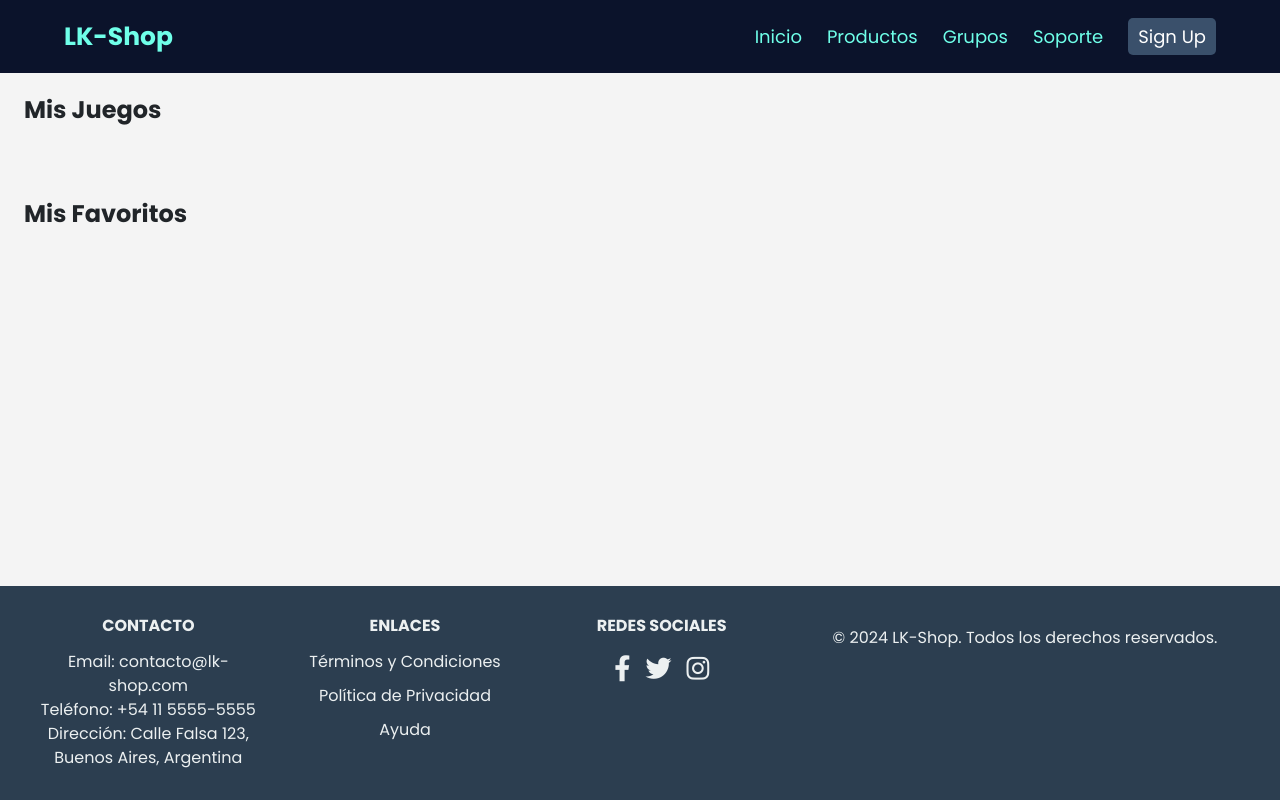
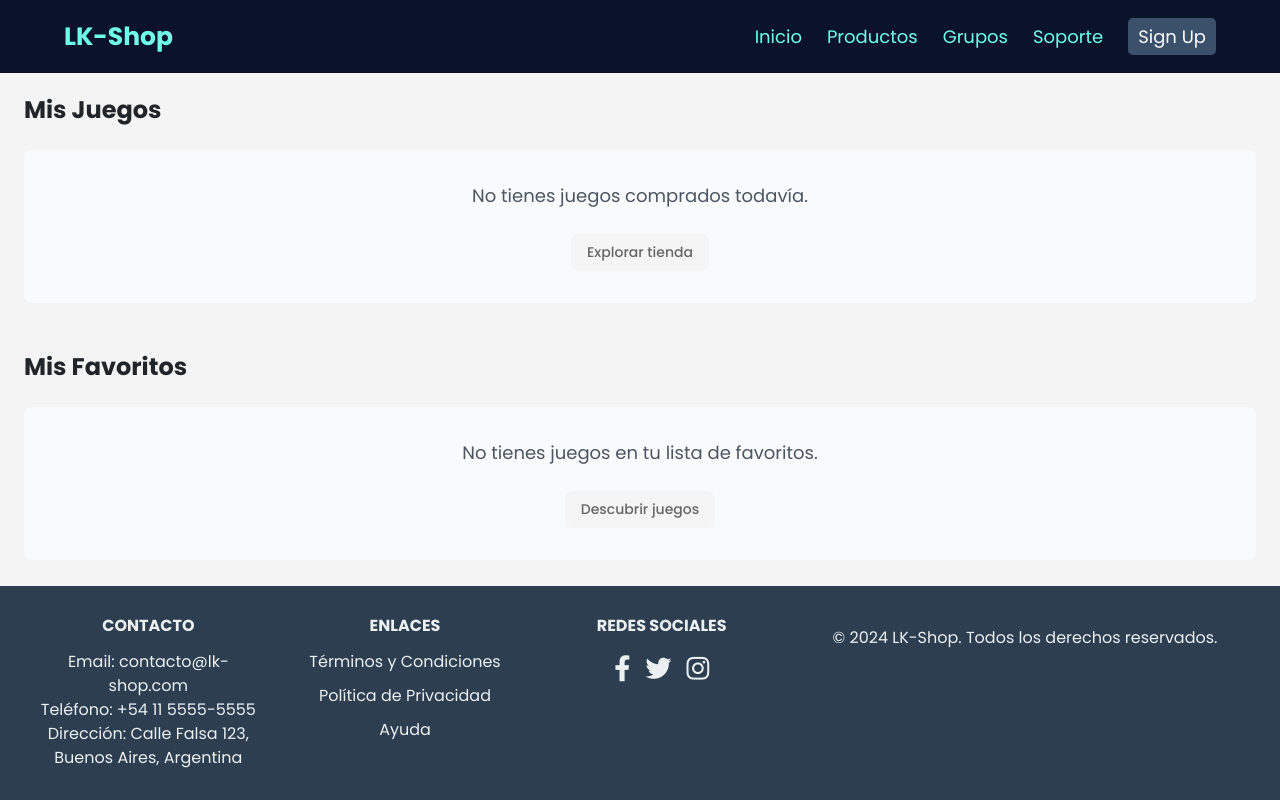
Before and after one commit to LuKarbo/Lk-Shop-React, a React (Vite) app: page /mylibrary in a window 1280 px wide. Built offline with nearby package versions, Linux system fonts and the light colour scheme.

Commit message:
Fix: Biblioteca
- Se agrego el mostrar un mensaje cuando no hay nada comprano o nada en favoritos

```diff
--- a/src/Pages/Main/Main-Components/TopGame.jsx
+++ b/src/Pages/Main/Main-Components/TopGame.jsx
@@ -250,7 +250,7 @@ const TopGame = () => {
                                 className="topgame-game-image"
                             />
                             <div className="topgame-sales-badge">
-                                {game.sales} ventas
+                                Top en ventas!
                             </div>
                         </div>
                         <div className="topgame-game-content">
--- a/src/Pages/MyLibrary/MyLibrary.jsx
+++ b/src/Pages/MyLibrary/MyLibrary.jsx
@@ -225,6 +225,17 @@ const MyLibrary = () => {
         <div className="product-container">
             {/* Sección de Juegos Comprados */}
             <h2 className="text-2xl font-bold mb-6">Mis Juegos</h2>
+            {purchasedGames.length === 0 ? (
+                <div className="text-center p-8 bg-gray-50 rounded-lg mb-12">
+                    <p className="text-gray-600 text-lg">No tienes juegos comprados todavía.</p>
+                    <button
+                        onClick={() => navigate('/products')}
+                        className="mt-4 product-button product-button-secondary"
+                    >
+                        Explorar tienda
+                    </button>
+                </div>
+            ):(
                 <div className="product-games-grid mb-12">
                 {purchasedGames.map((game) => (
                     <div key={game.id} className="product-game-card">
@@ -267,9 +278,21 @@ const MyLibrary = () => {
                     </div>
                 ))}
                 </div>
+            )}
 
             {/* Sección de Favoritos */}
             <h2 className="text-2xl font-bold mb-6">Mis Favoritos</h2>
+            {getFavoriteGames().length===0 ? (
+                <div className="text-center p-8 bg-gray-50 rounded-lg">
+                    <p className="text-gray-600 text-lg">No tienes juegos en tu lista de favoritos.</p>
+                    <button
+                        onClick={() => navigate('/products')}
+                        className="mt-4 product-button product-button-secondary"
+                    >
+                        Descubrir juegos
+                    </button>
+                </div>
+            ):(
                 <div className="product-games-grid">
                     {getFavoriteGames().map((game) => (
                         <div key={game.id} className="product-game-card">
@@ -304,6 +327,7 @@ const MyLibrary = () => {
                         </div>
                     ))}
                 </div>
+            )}
 
             {/* Modal de Información de Compra */}
             {showPurchaseModal && selectedGame && (
```
Lines whose indentation alone changed are shown as unchanged.
